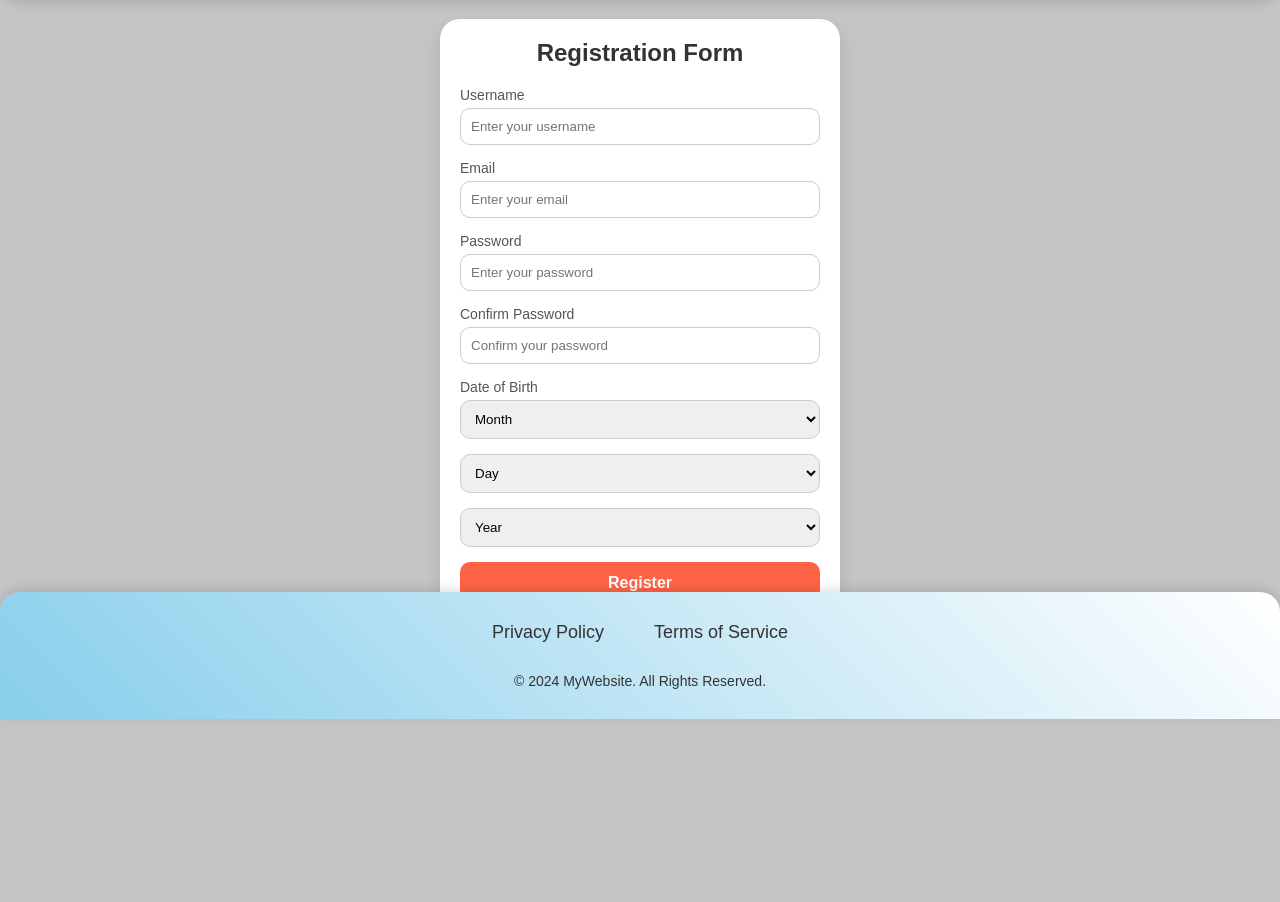
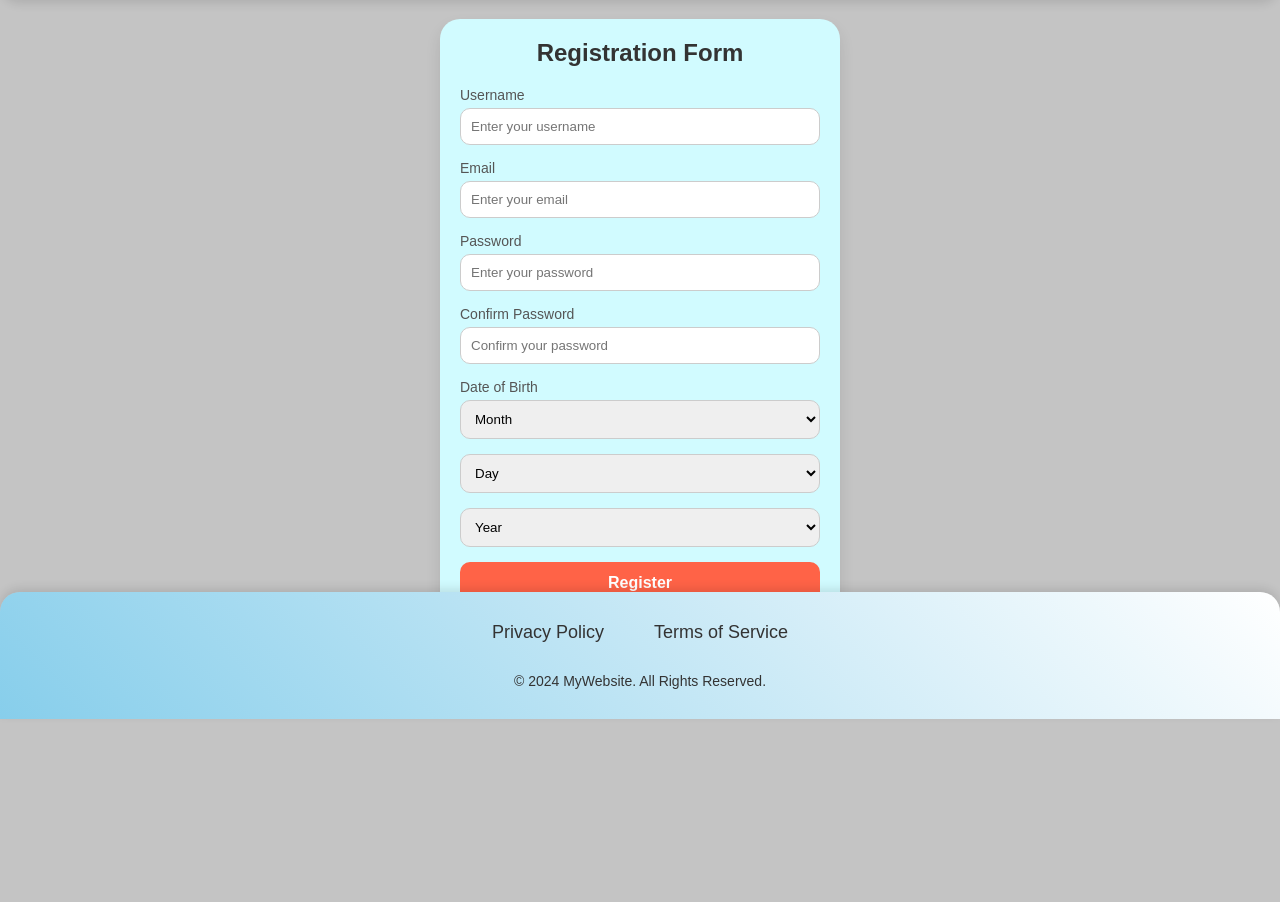
Before and after one commit to Renzoi-png/Online-Mental-Health-Counseling-And-Support-Portal-SDG-3-Group-9, a PHP site: page /Main.php in a window 1280 px wide. Shown: the part 81-983 px from the top of the page. Run offline with PHP 8.4, Linux system fonts and the light colour scheme.

Commit message:
Update Registration.css

```diff
--- a/Registration.css
+++ b/Registration.css
@@ -2,7 +2,7 @@
     width: 90%;
     max-width: 400px;
     padding: 20px;
-    background-color: #ffffff;
+    background-color: #d1fbff;
     border-radius: 20px;
     box-shadow: 0 8px 15px rgba(0, 0, 0, 0.1);
     margin: 100px auto;
```
